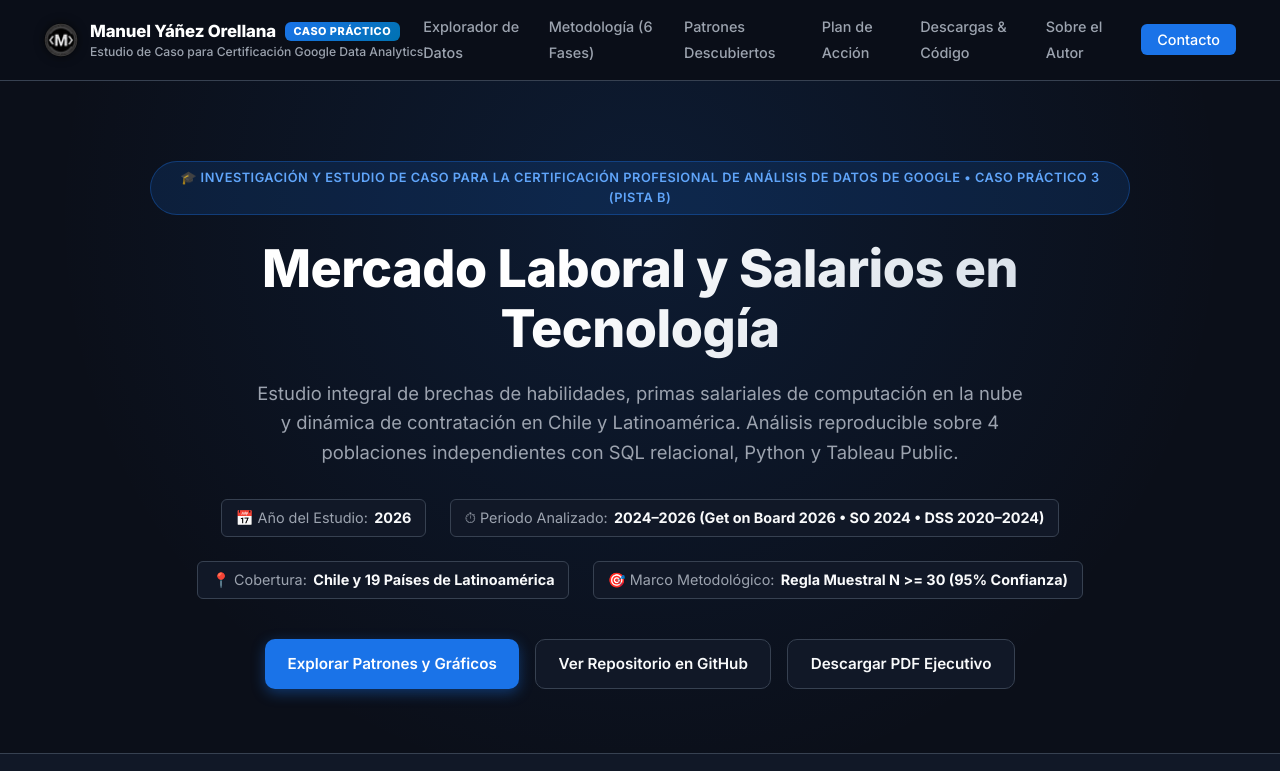
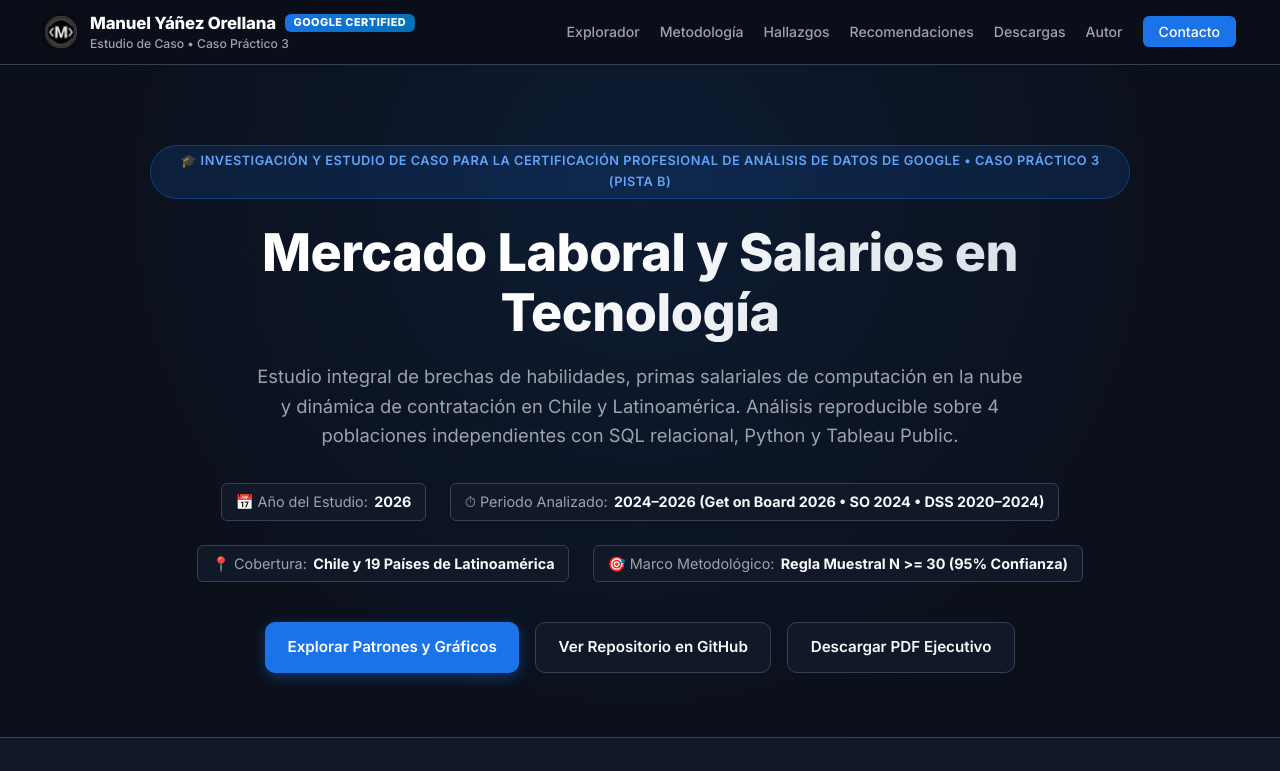
Before and after one commit to jmryanez/mercado-tech-chile-latam-2026, a plain HTML site: page index.html in a window 1280 px wide. Shown: the top 771 px of the page. Drawn offline with Linux system fonts and the light colour scheme.

Commit message:
style(ui): optimizar barra de navegación, eliminar colisión de texto y evitar saltos de línea

```diff
--- a/index.html
+++ b/index.html
@@ -76,10 +76,11 @@
     .nav-container {
       max-width: 1240px;
       margin: 0 auto;
-      padding: 0.9rem 1.5rem;
+      padding: 0.8rem 1.5rem;
       display: flex;
       justify-content: space-between;
       align-items: center;
+      gap: 1.5rem;
     }
 
     .brand {
@@ -88,6 +89,7 @@
       gap: 0.75rem;
       text-decoration: none;
       color: var(--text-primary);
+      flex-shrink: 0;
     }
 
     .brand-content {
@@ -134,15 +136,17 @@
     .nav-links {
       display: flex;
       align-items: center;
-      gap: 1.5rem;
+      gap: 1.25rem;
       list-style: none;
+      flex-wrap: nowrap;
     }
 
     .nav-links a {
       color: var(--text-secondary);
       text-decoration: none;
-      font-size: 0.9rem;
+      font-size: 0.88rem;
       font-weight: 500;
+      white-space: nowrap;
       transition: color 0.2s;
     }
 
@@ -780,6 +784,18 @@
     }
 
     /* RESPONSIVE DESIGN */
+    @media (max-width: 1180px) {
+      .nav-links {
+        gap: 0.85rem;
+      }
+      .nav-links a {
+        font-size: 0.82rem;
+      }
+      .brand-sub {
+        display: none;
+      }
+    }
+
     @media (max-width: 900px) {
       .vis-card {
         grid-template-columns: 1fr;
@@ -1193,18 +1209,18 @@
         <div class="brand-content">
           <div class="brand-top">
             <span class="brand-name">Manuel Yáñez Orellana</span>
-            <span class="brand-badge">Caso Práctico</span>
+            <span class="brand-badge">Google Certified</span>
           </div>
-          <span class="brand-sub">Estudio de Caso para Certificación Google Data Analytics</span>
+          <span class="brand-sub">Estudio de Caso • Caso Práctico 3</span>
         </div>
       </a>
       <ul class="nav-links">
-        <li><a href="#explorador-datos">Explorador de Datos</a></li>
-        <li><a href="#metodologia">Metodología (6 Fases)</a></li>
-        <li><a href="#patrones">Patrones Descubiertos</a></li>
-        <li><a href="#recomendaciones">Plan de Acción</a></li>
-        <li><a href="#descargas">Descargas & Código</a></li>
-        <li><a href="#autor">Sobre el Autor</a></li>
+        <li><a href="#explorador-datos">Explorador</a></li>
+        <li><a href="#metodologia">Metodología</a></li>
+        <li><a href="#patrones">Hallazgos</a></li>
+        <li><a href="#recomendaciones">Recomendaciones</a></li>
+        <li><a href="#descargas">Descargas</a></li>
+        <li><a href="#autor">Autor</a></li>
         <li><a href="#contacto" class="nav-cta">Contacto</a></li>
       </ul>
     </div>
```
